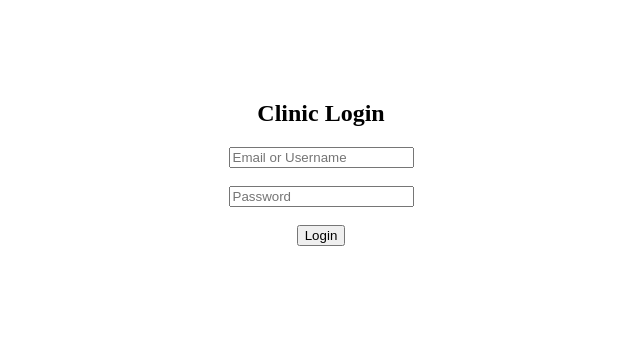
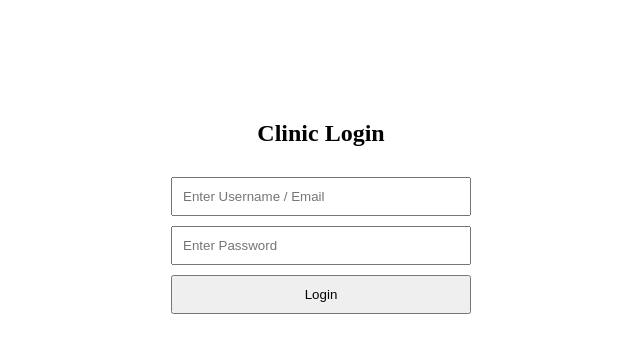
Before and after one commit to khabeerilham1-creator/clinic-client, a React (Create React App) app: page /#/ in a window 1280 px wide. Shown: the top 352 px of the page, without its empty margins (319-959 px from the left). Built offline with nearby package versions, Linux system fonts and the light colour scheme.

Commit message:
fix backend url

```diff
--- a/src/pages/Login.jsx
+++ b/src/pages/Login.jsx
@@ -1,15 +1,14 @@
 import React, { useState } from "react";
-import { useNavigate } from "react-router-dom";
 
 export default function Login() {
-  const navigate = useNavigate();
-
   const [username, setUsername] = useState("");
   const [password, setPassword] = useState("");
 
   const login = async () => {
     try {
-      const res = await fetch("https://pis-python-backend.onrender.com/auth/login", {
+      console.log("SENDING:", username, password);
+
+      const res = await fetch("https://pis-backend-final-1.onrender.com/auth/login", {
         method: "POST",
         headers: {
           "Content-Type": "application/json"
@@ -21,43 +20,50 @@ export default function Login() {
       });
 
       const data = await res.json();
-      console.log("DATA:", data);
+      console.log("RESPONSE:", data);
 
-      if (data.access_token) {
+      if (data && data.access_token) {
         localStorage.setItem("token", data.access_token);
+        alert("Login Success ✅");
 
-        alert("Login Success ✅");
-        navigate("/dashboard");
+        // redirect after login
+        window.location.href = "/dashboard";
       } else {
-        alert("Invalid credentials ❌");
+        alert("Login Failed ❌");
       }
 
-    } catch (err) {
-      console.error("ERROR:", err);
-      alert("Login Failed ❌");
+    } catch (error) {
+      console.error("ERROR:", error);
+      alert("Network Error ❌");
     }
   };
 
   return (
-    <div style={{ width: 320, margin: "100px auto", textAlign: "center" }}>
+    <div style={{ width: "300px", margin: "100px auto", display: "flex", flexDirection: "column", gap: "10px", textAlign: "center" }}>
       <h2>Clinic Login</h2>
 
       <input
-        placeholder="Email or Username"
+        type="text"
+        placeholder="Enter Username / Email"
         value={username}
         onChange={(e) => setUsername(e.target.value)}
+        style={{ padding: "10px" }}
       />
-      <br /><br />
 
       <input
         type="password"
-        placeholder="Password"
+        placeholder="Enter Password"
         value={password}
         onChange={(e) => setPassword(e.target.value)}
+        style={{ padding: "10px" }}
       />
-      <br /><br />
 
-      <button onClick={login}>Login</button>
+      <button
+        onClick={login}
+        style={{ padding: "10px", cursor: "pointer" }}
+      >
+        Login
+      </button>
     </div>
   );
 }
```
